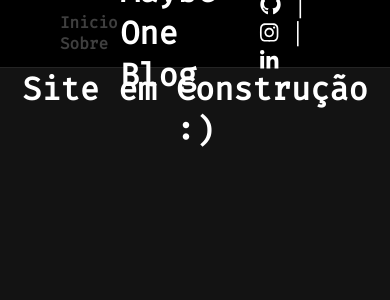
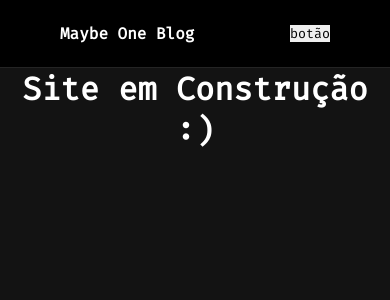
Before and after one commit to LucasMeyble/maybe-one-blog, a Vue app: page / in a window 390 px wide. Shown: the top 300 px of the page. Built offline with nearby package versions, Linux system fonts and the light colour scheme.

Commit message:
fazendo css do menu mobile

```diff
--- a/src/components/NavBar.vue
+++ b/src/components/NavBar.vue
@@ -1,7 +1,5 @@
 <template>
   <div id="nav">
-
-
     <div class="options">
       <router-link class="link" to="/">Inicio </router-link>
       <router-link class="link" to="/about">Sobre</router-link>
@@ -10,6 +8,8 @@
     <div class="title-container" >
       <router-link class="title" to="/">Maybe One Blog</router-link>
     </div>
+
+    <button id="btn-mobile">botão</button>
 
     <div class="social-networks">
       <a href="https://github.com/LucasMeyble" target="_blank"><font-awesome-icon :icon="['fab', 'github']"/></a> |
@@ -33,7 +33,7 @@
 }
 
 .options a {
-  color: rgb(63, 63, 63);
+  color: rgb(87, 87, 87);
   text-decoration: none;
   font-weight: bold;
 }
@@ -57,5 +57,64 @@ a :hover, .options :hover {
   color: rgb(160, 245, 245)
 }
 
+#btn-mobile{
+  display: none;
+}
+
+/* ------------------------------------------ */
+/* mobile */
+
+@media (max-width: 720px){
+  #btn-mobile {
+    display: block;
+  }
+
+  /* #nav {
+      border-bottom: p solid rgb(36, 36, 36);
+
+  } */
+
+  .options{
+    display: none;
+    /* display: flex; */
+    flex-direction: column;
+    position: absolute;
+    width: 100%;
+    top: 8vh;
+    right: 0px;
+    height: 92vh;
+    padding-left: 60px;
+    background: #000000;
+    z-index: 1000;
+  }
+
+  #nav.active .options{
+    display: flex;
+  }
+
+  .options a{
+    background-image: linear-gradient(100deg,rgb(24, 24, 24) 20%, rgb(0, 0, 0) 96%);
+    border: 1px solid #000;
+    border-radius: 5px;
+    margin: 0.5vh 0;
+    padding: 2vh 0;
+    padding-left: 3vh;
+  }
+
+  .options :hover{
+    /* background: rgb(15, 15, 15); */
+    background-image: linear-gradient(100deg,rgb(7, 7, 7) 20%, rgb(0, 0, 0) 96%);
+    border-left: 2px solid rgb(160, 245, 245);
+  }
+
+  .title{
+    font-size: 16px;
+  }
+
+  .social-networks{
+    display: none;
+  }
+}
+
 
 </style>
```
